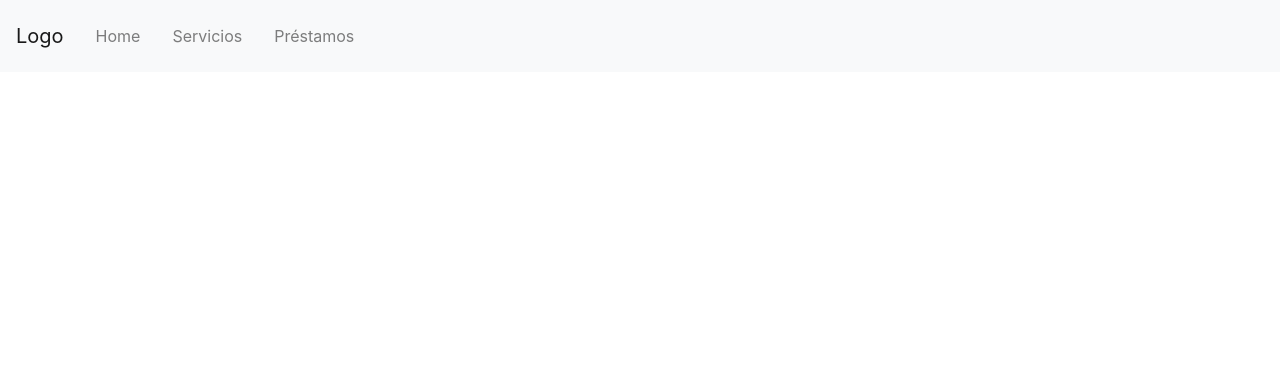
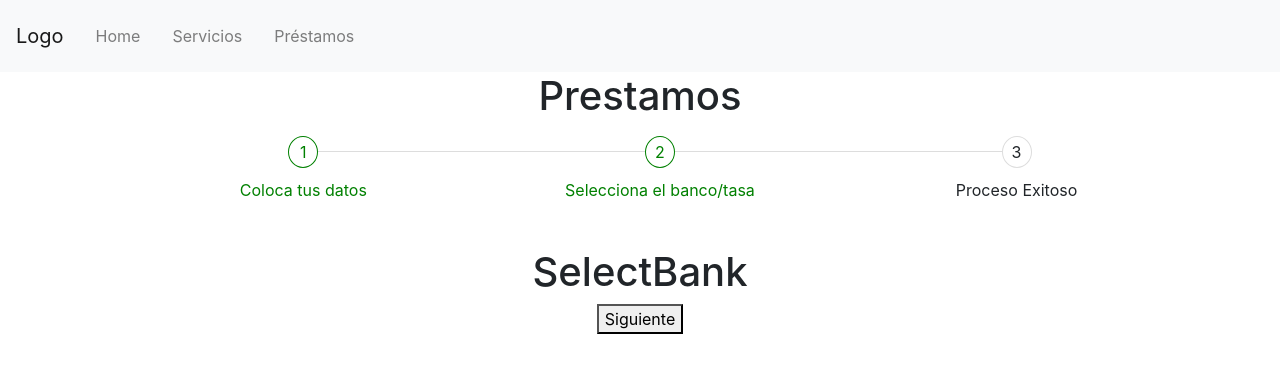
Before and after one commit to VeroFlores/Juntas-team6-1, a React (Create React App) app: page /selectBank in a window 1280 px wide. Shown: the top 372 px of the page. Built offline with nearby package versions, Linux system fonts and the light colour scheme.

Commit message:
progress bar

```diff
--- a/package.json
+++ b/package.json
@@ -8,7 +8,7 @@
     "@testing-library/user-event": "^12.6.2",
     "bootstrap": "^4.6.0",
     "firebase": "^8.2.4",
-    "node-sass": "^4.12.0",
+    "node-sass": "^4.14.1",
     "react": "^17.0.1",
     "react-bootstrap": "^1.4.3",
     "react-dom": "^17.0.1",
--- a/src/App.jsx
+++ b/src/App.jsx
@@ -5,7 +5,11 @@ import './App.css';
 import Home from './components/Home';
 import Servicios from './components/Servicios';
 import ViewMenu from './components/ViewMenu';
-import Prestamos from './components/Prestamos';
+import Prestamos from './components/Prestamo/Prestamos';
+import DataClient from './components/Prestamo/DataClient';
+import SelectBank from './components/Prestamo/SelectBank';
+import Completed from './components/Prestamo/Completed';
+
 // import db from './firebase';
 
 function App() {
@@ -23,6 +27,15 @@ function App() {
           <Route path="/prestamos">
             <Prestamos />
           </Route>
+          <Route path="/dataClient">
+            <DataClient />
+          </Route>
+          <Route path="/selectBank">
+            <SelectBank />
+          </Route>
+          <Route path="/completed">
+            <Completed />
+          </Route>
         </Switch>
       </BrowserRouter>
     </div>
--- /dev/null
+++ b/src/components/Prestamo/Completed.jsx
@@ -0,0 +1,17 @@
+import React from 'react';
+
+const Completed = () => (
+  <>
+    <h1>Prestamos</h1>
+    <div className="container">
+      <ul className="progressBar">
+        <li className="active"> Coloca tus datos</li>
+        <li className="active"> Selecciona el banco/tasa</li>
+        <li className="active"> Proceso Exitoso</li>
+      </ul>
+    </div>
+    <h1>Completado</h1>
+  </>
+);
+
+export default Completed;
--- /dev/null
+++ b/src/components/Prestamo/DataClient.jsx
@@ -0,0 +1,27 @@
+import React from 'react';
+import { useHistory } from 'react-router-dom';
+
+export function ButtonToSelect() {
+  const history = useHistory();
+  function handleClick() {
+    history.push('/selectBank');
+  }
+
+  return (
+    <button type="submit" onClick={handleClick}>
+      Empezar
+    </button>
+  );
+}
+const DataClient = () => (
+  <>
+    <>
+      <h1 className="formulario">Formulario</h1>
+    </>
+    <div>
+      <ButtonToSelect />
+    </div>
+  </>
+);
+
+export default DataClient;
--- /dev/null
+++ b/src/components/Prestamo/Prestamos.jsx
@@ -0,0 +1,26 @@
+import React from 'react';
+import DataClient from './DataClient';
+
+/* import SelectBank from './SelectBank'; */
+
+/* import { ButtonToSelect } from './DataClient'; */
+
+/* ButtonToSelect */
+
+const Prestamos = () => (
+  <>
+    <h1>Prestamos</h1>
+    <div className="container">
+      <ul className="progressBar">
+        <li className="active"> Coloca tus datos</li>
+        <li> Selecciona el banco/tasa</li>
+        <li> Proceso Exitoso</li>
+      </ul>
+    </div>
+    <div className="formulario">
+      <DataClient />
+    </div>
+  </>
+);
+
+export default Prestamos;
--- /dev/null
+++ b/src/components/Prestamo/SelectBank.jsx
@@ -0,0 +1,33 @@
+import React from 'react';
+import { useHistory } from 'react-router-dom';
+
+export function ButtonToSelect() {
+  const history = useHistory();
+  function handleClick() {
+    history.push('/Completed');
+  }
+
+  return (
+    <button type="submit" onClick={handleClick}>
+      Siguiente
+    </button>
+  );
+}
+const SelectBank = () => (
+  <>
+    <h1>Prestamos</h1>
+    <div className="container">
+      <ul className="progressBar">
+        <li className="active"> Coloca tus datos</li>
+        <li className="active"> Selecciona el banco/tasa</li>
+        <li> Proceso Exitoso</li>
+      </ul>
+    </div>
+    <h1 className="formulario">SelectBank</h1>
+    <div>
+      <ButtonToSelect />
+    </div>
+  </>
+);
+
+export default SelectBank;
--- a/src/components/Prestamos.jsx
+++ /dev/null
@@ -1,9 +0,0 @@
-import React from 'react';
-
-const Prestamos = () => (
-  <>
-    <h1>Prestamos</h1>
-  </>
-);
-
-export default Prestamos;
--- a/src/index.scss
+++ b/src/index.scss
@@ -11,3 +11,76 @@ code {
   font-family: source-code-pro, Menlo, Monaco, Consolas, 'Courier New',
     monospace;
 }
+
+$widthG: 100%;
+$height: 30px;
+$backgrounColorI: #ddd;
+$backgrounColorE:  green;
+$borderColorE:  green;
+$colorE:  green;
+
+.container{
+  width: $widthG;
+}
+.progressBar{
+  counter-reset:step;
+}
+.progressBar li{
+  list-style-type:none;
+  float: left;
+  width: 33.33%;
+  position:relative;
+  text-align: center;
+}
+//estilos del circulo
+.progressBar li:before{
+  content: counter(step);
+  counter-increment: step;
+  width: $height;
+  line-height:$height;
+  border:1px solid $backgrounColorI;
+  display: block;
+  text-align: center;
+  margin: 0 auto 10px auto;
+  border-radius: 50%;
+  background-color: white;
+}
+//estilos para la linea
+.progressBar li:after{
+  content:'';
+  position: absolute;
+  width: $widthG;
+  height: 1px;
+  background-color: $backgrounColorI;
+  top: 15px;
+  left: -50%;
+  z-index: -1;
+}
+.progressBar li:first-child:after{
+  content:none;
+}
+//color del texto dataClient
+.progressBar li.active{
+  color: $colorE;
+}
+// no se vean en verde todos los circulos
+.progressBar li.active:before{
+  border-color:$colorE;
+}
+//union: color del texto + estilos de la linea
+/* .progressBar li.active + li:after{
+  background-color: $backgrounColorE;
+} */
+
+h1 .formulario{
+  display: block;
+  position: relative;
+  text-align: center;
+  margin-top: 20%;
+}
+.formulario{
+  display: block;
+  position: relative;
+  text-align: center;
+  margin-top: 10%;
+}
```
Also changed, not shown: 2 other files (tests, documents, lock files or other folders).
